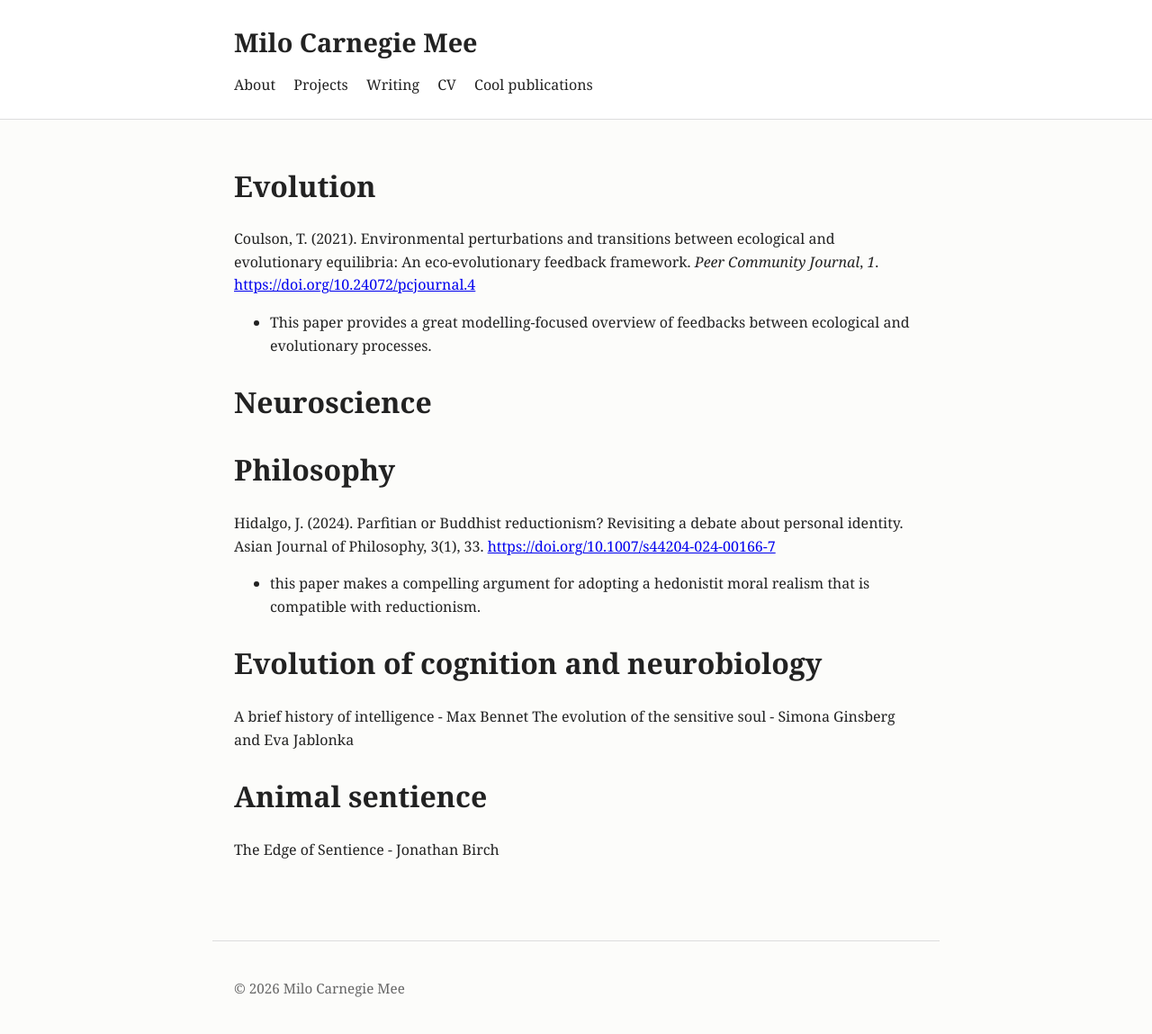
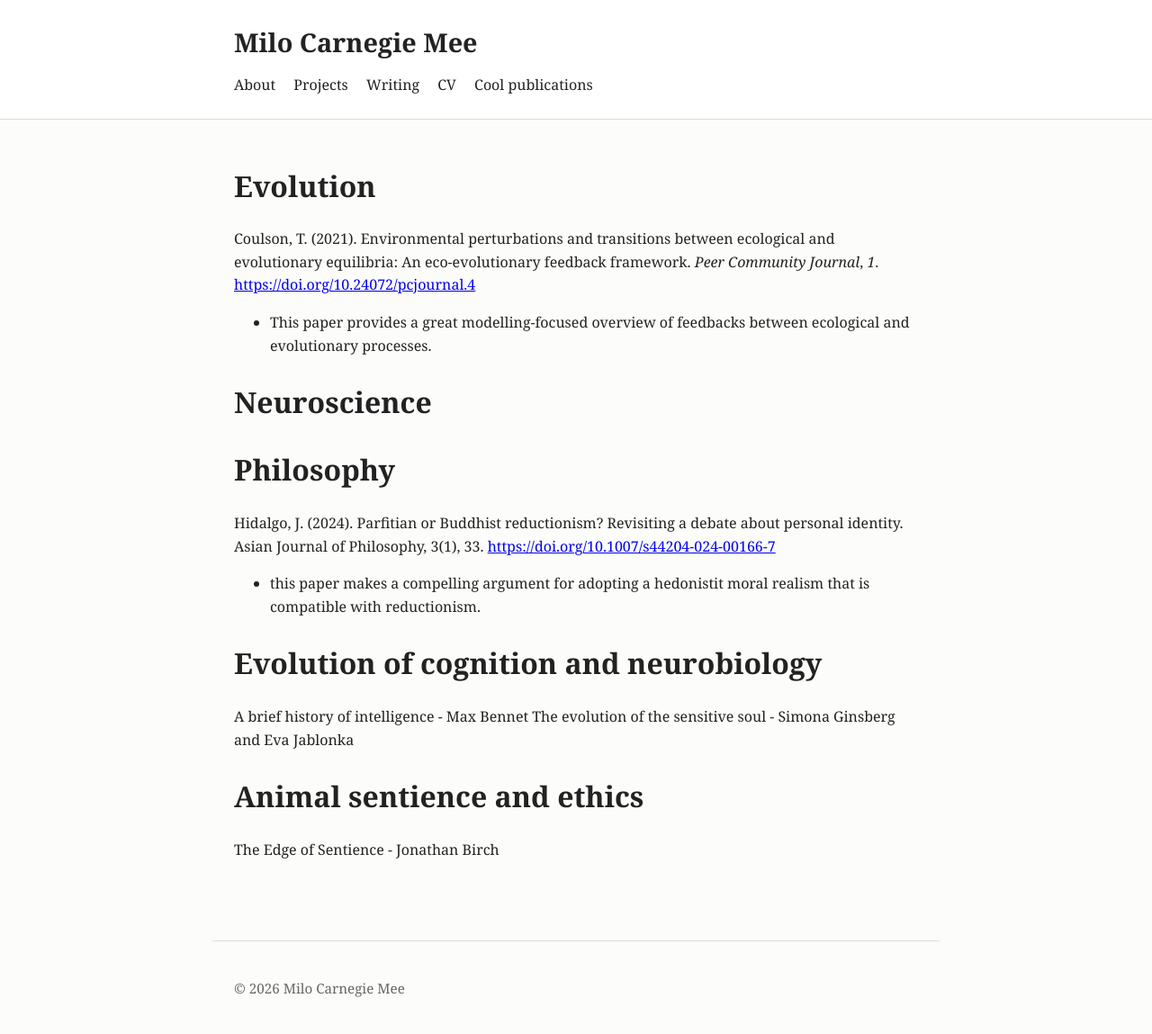
Before and after one commit to Milo-Carnegie-Mee/Milo-Carnegie-Mee.github.io, a Jekyll site: the page built from cool publications.md, in a window 1280 px wide. Shown: the whole page at 90% size. Built offline with Jekyll 4.4.1, drawn with Linux system fonts in a browser that asks for light colours.

Commit message:
Update section title for Animal sentience

```diff
--- a/cool publications.md
+++ b/cool publications.md
@@ -18,5 +18,5 @@ Hidalgo, J. (2024). Parfitian or Buddhist reductionism? Revisiting a debate abou
 A brief history of intelligence - Max Bennet
 The evolution of the sensitive soul - Simona Ginsberg and Eva Jablonka
 
-# Animal sentience
+# Animal sentience and ethics
 The Edge of Sentience - Jonathan Birch
```
